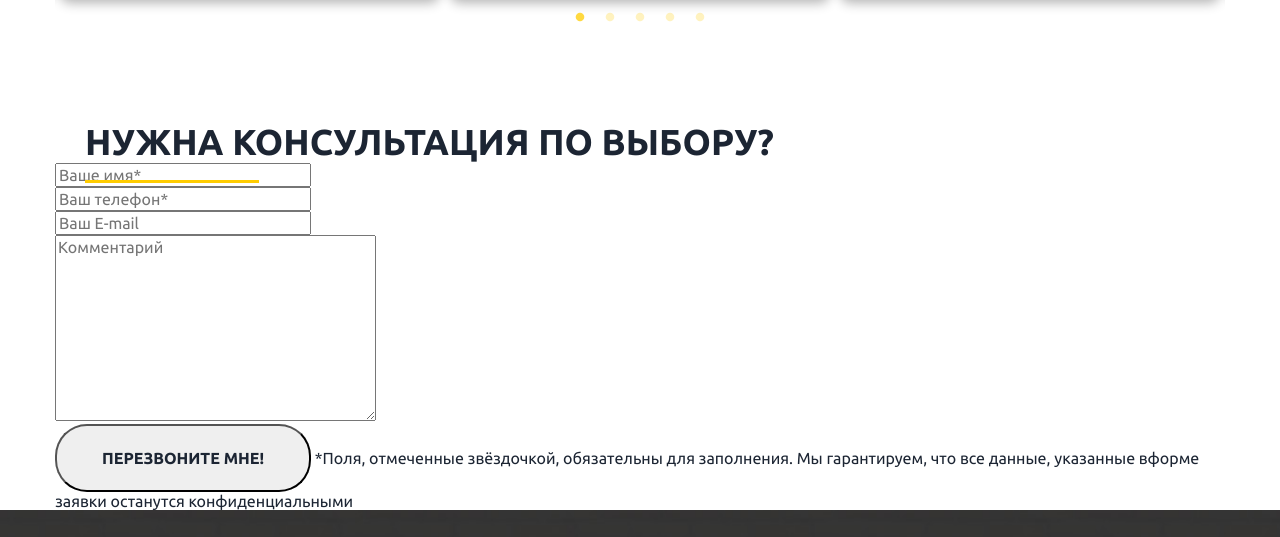
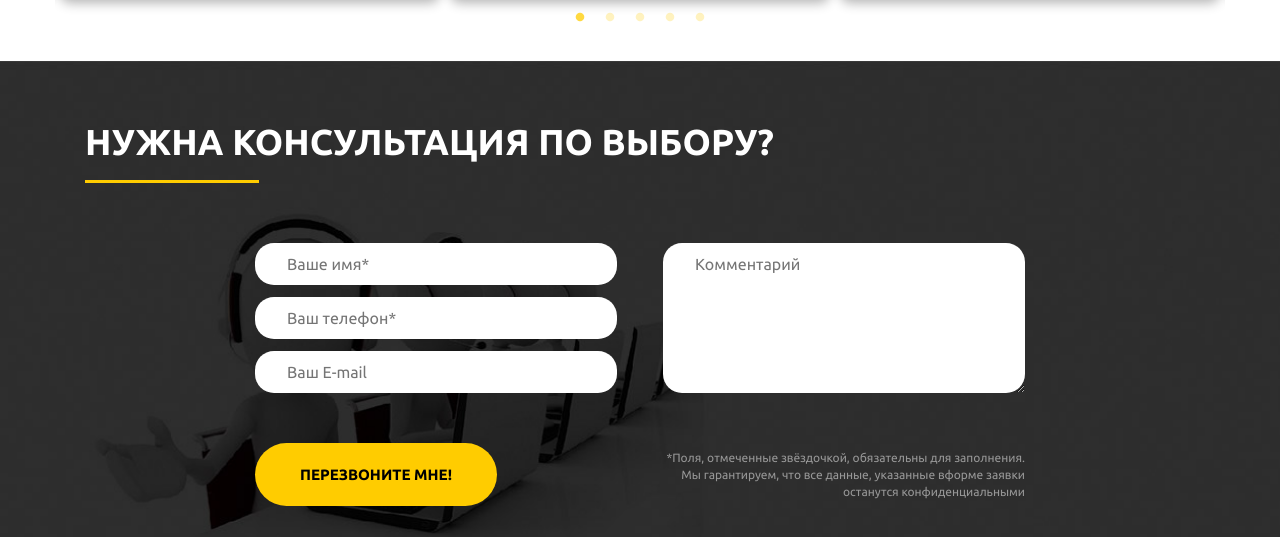
Before and after one commit to iknow23/eklinker, a website: page source/contacts.html in a window 1280 px wide. Shown: the part 2641-3178 px from the top of the page. Drawn offline with nearby package versions, Linux system fonts and the light colour scheme; files that its build step writes are made by us from their sources.

Commit message:
Стилизовал блок консультации на странице контактов

```diff
--- a/source/contacts.html
+++ b/source/contacts.html
@@ -351,6 +351,8 @@
             Нужна консультация по выбору?
           </h2>
           <form class="advice__form" action="" method="post">
+            <div class="advice__field">
+              <div class="advice__group-wrapper">
                 <div class="advice__group">
                   <label class="visually-hidden advice__label" for="first-name">Ваше имя</label>
                   <input class="advice__input" type="text" id="first-name" placeholder="Ваше имя*">
@@ -363,13 +365,17 @@
                   <label class="visually-hidden advice__label" for="mail">Ваш E-mail</label>
                   <input class="advice__input" type="email" id="mail" placeholder="Ваш E-mail">
                 </div>
-            <div class="advice__group">
-              <textarea class="advice__input" name="comment" cols="30" rows="10" placeholder="Комментарий"></textarea>
               </div>
+              <div class="advice__group advice__group--textarea">
+                <textarea class="advice__input" name="comment" cols="30" rows="7" placeholder="Комментарий"></textarea>
+              </div>
+            </div>
+            <div class="advice__footer">
               <button class="advice__button btn" type="submit">Перезвоните мне!</button>
               <span class="advice__desc">
                 *Поля, отмеченные звёздочкой, обязательны для заполнения. Мы гарантируем, что все данные, указанные вформе заявки останутся конфиденциальными
               </span>
+            </div>
           </form>
         </div>
       </section>
--- a/source/sass/blocks/advice.scss
+++ b/source/sass/blocks/advice.scss
@@ -1,7 +1,60 @@
 .advice {
-  background-image: url('');
+  padding-bottom: 75px;
+  background-image: url('../../img/bg-advice.jpg');
   background-repeat: no-repeat;
   background-size: cover;
+}
+
+.advice__title {
+  margin-bottom: 80px;
+  color: $white;
+}
+
+.advice__form {
+  width: 770px;
+  margin: 0 auto;
+}
+
+.advice__field {
+  display: flex;
+  justify-content: space-between;
+  margin-bottom: 35px;
+}
+
+.advice__group-wrapper,
+.advice__group--textarea {
+  flex-basis: 47%;
+}
+
+.advice__input {
+  width: 100%;
+  margin-bottom: 12px;
+  padding: 12px 32px;
+  border: none;
+  border-radius: 19px;
+}
+
+.advice__footer {
+  display: flex;
+  justify-content: space-between;
+  align-items: center;
+}
+
+.advice__button {
+  font-size: 15px;
+  color: $black;
+  background-color: $main-color;
+  border: none;
+}
+
+.advice__desc {
+  width: 370px;
+  font-size: 12px;
+  font-weight: 400;
+  line-height: 17px;
+  text-align: right;
+  color: $white;
+  opacity: 0.5;
 }
 
 //@media (min-width: $tablet-width) {
--- a/source/sass/blocks/connection.scss
+++ b/source/sass/blocks/connection.scss
@@ -70,6 +70,12 @@
   background-color: $white;
   border-radius: 31px;
   box-shadow: 0 3px 9px 5px rgba(255, 162, 0, 0.45);
+}
+
+.connection__area-title:hover {
+  color: $white;
+  background-color: $main-color;
+  cursor: pointer;
 }
 
 .connection__adress-title,
```
Also changed, not shown: source/catalog.html (+1 -1 lines), source/index.html (+1 -1 lines), source/img/bg-advice.jpg (added). Lines whose indentation alone changed are shown as unchanged.
